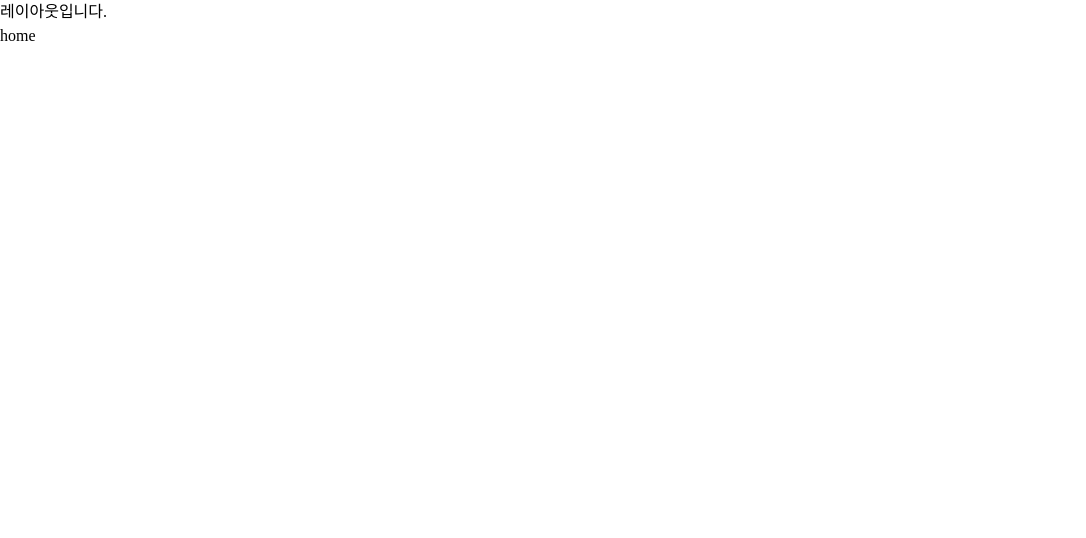
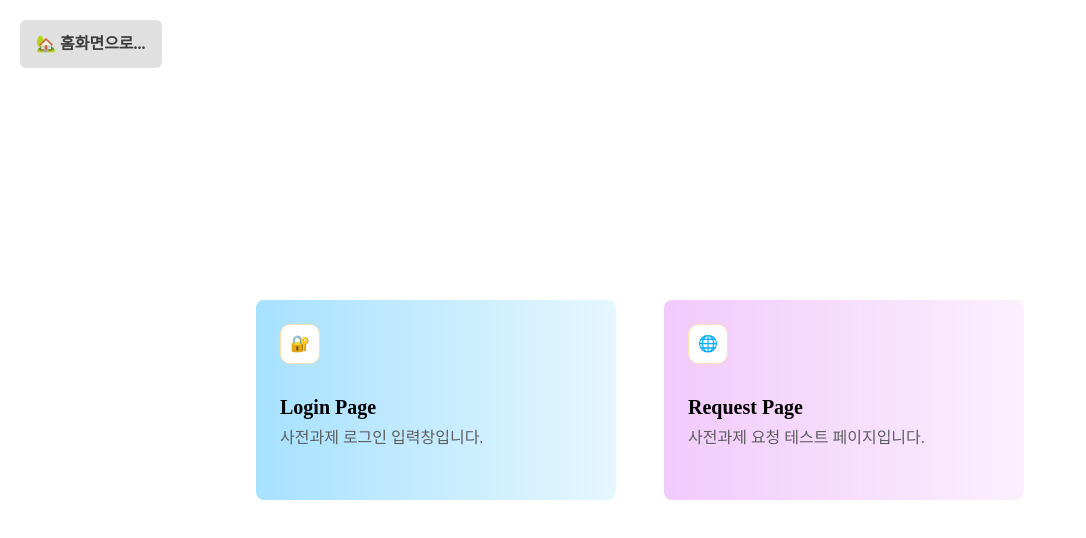
Before and after one commit to blueStragglr/wanted-pre-onboarding-10-FE-quest, a React (Vite) app: page / in a window 1280 px wide. Shown: the top 538 px of the page, without its empty margins (0-1086 px from the left). Built offline with nearby package versions, Linux system fonts and the light colour scheme.

Commit message:
feat: set routes with tempt pages

```diff
--- /dev/null
+++ b/src/pages/Login.tsx
@@ -0,0 +1,5 @@
+const Login = () => {
+  return <>Login</>;
+};
+
+export default Login;
--- /dev/null
+++ b/src/pages/Requset.tsx
@@ -0,0 +1,5 @@
+const Requset = () => {
+  return <>Requset</>;
+};
+
+export default Requset;
--- a/src/router/routes.tsx
+++ b/src/router/routes.tsx
@@ -1,15 +1,19 @@
 import { createBrowserRouter } from 'react-router-dom';
-import App from '../App';
+
+import Home from '../pages/Home';
+import Layout from '../common/components/Layout';
+import Login from '../pages/Login';
+import Requset from '../pages/Requset';
 
 export const routes = createBrowserRouter(
   [
     {
       path: '/',
-      element: <App />,
+      element: <Layout />,
       children: [
-        { index: true, element: <div>home</div> },
-        { path: '/login', element: <div>login</div> },
-        { path: '/api-check', element: <div>api-chec</div> },
+        { index: true, element: <Home /> },
+        { path: '/login', element: <Login /> },
+        { path: '/request', element: <Requset /> },
       ],
     },
   ],
```
